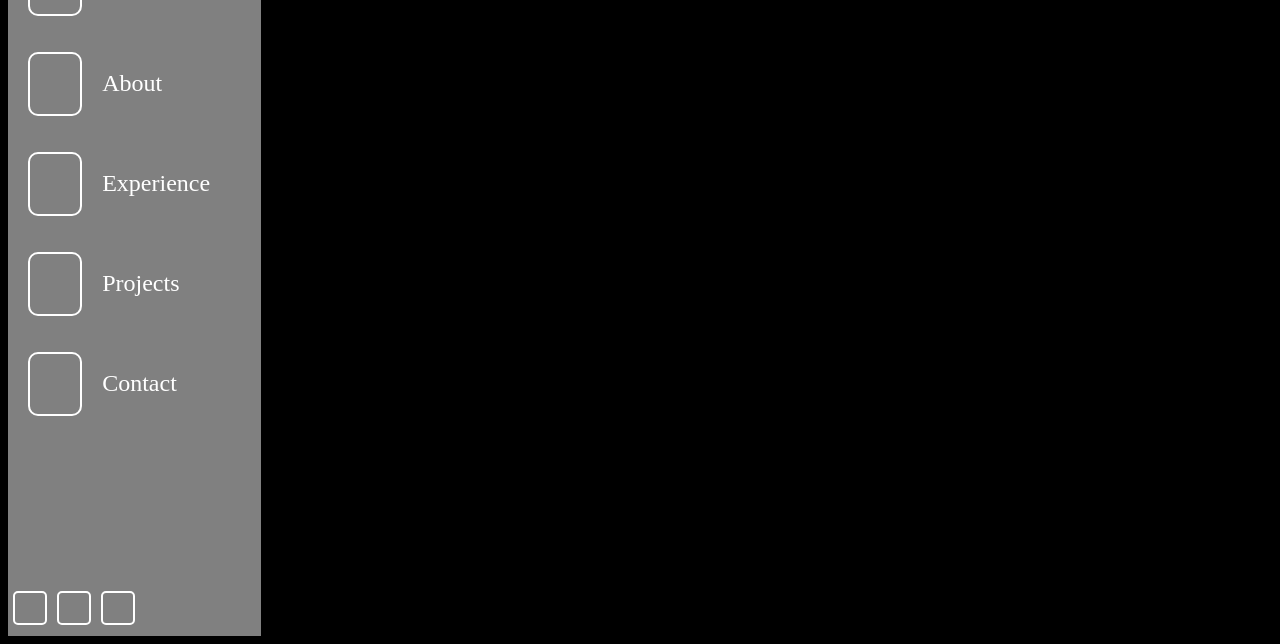
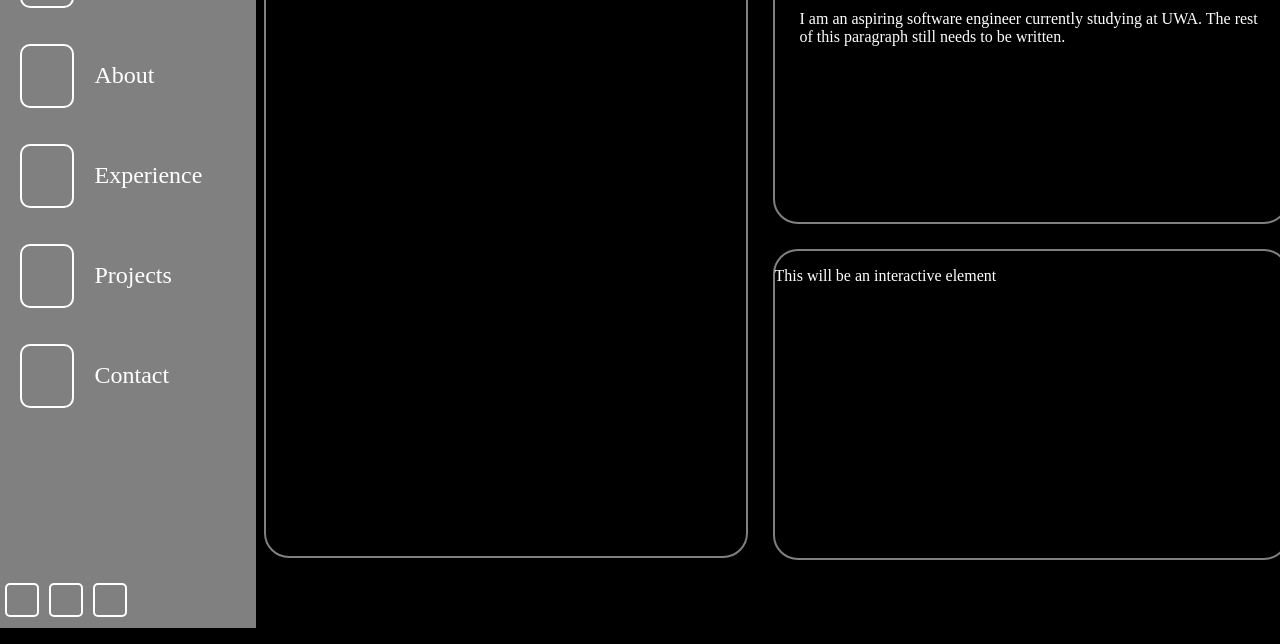
Before and after one commit to FullyChargedArch/fca-cfc-portfolio-website, a plain HTML site: page about.html in a window 1280 px wide. Shown: the part 172-816 px from the top of the page. Drawn offline with Linux system fonts and the light colour scheme.

Commit message:
fixed the navbar and added more content to the about page

```diff
--- a/about.html
+++ b/about.html
@@ -51,11 +51,15 @@
       </div>
     </div>
     <div class="aboutContent">
-      <div class="aboutTitle">
-        <h1>About Me</h1>
-      </div>
-      <div class="aboutDescription">
-        <p>I am an aspiring software engineer currently studying at UWA in Australia.</p>
+      <div class="aboutCardsContainer">
+        <div class="aboutImg"></div>
+        <div class="aboutCard">
+          <h1 class="aboutCardTitle">About Me</h1>
+          <p class="aboutCardBody">I am an aspiring software engineer currently studying at UWA. The rest of this paragraph still needs to be written.</p>
+        </div>
+        <div class="aboutCardInteractive">
+          <p>This will be an interactive element</p>
+        </div>
       </div>
     </div>
   <script src="/script.js"></script>
--- a/script.js
+++ b/script.js
@@ -1,20 +1,6 @@
 function startNavBarAnimation() {
-  let id = null;
   const element = document.getElementById("navTitle");
-  let text = element.innerHTML;
-  let textLength = text.length;
-  let i = 1;
-  clearInterval(id);
-  id = setInterval(typeText, 50);
-  function typeText() {
-    element.innerHTML = text.substr(0, i);
-    if (i == textLength){
-      clearInterval(id);
-      underscoreAnimation(); }
-    else {
-      i++;
-    }
-  }
+  typeOutText(element.innerHTML);
 }
 
 function typeOutText(text) {
@@ -87,7 +73,7 @@ function homeDVDAnimation() {
   const element = document.getElementById("titleCard");
   let x = 0; //container.offsetWidth * 0.5 - element.offsetWidth * 0.5;
   let y = 0; //container.offsetHeight * 0.4;
-  let xSpeed = 1.25;
+  let xSpeed = 1;
   let ySpeed = 1;
   clearInterval(id);
   id = setInterval(frame, 5);
--- a/styles.css
+++ b/styles.css
@@ -9,11 +9,13 @@ body {
   display: flex;
   flex-direction: column;
   align-items: flex-start;
-  width: 20%;
-  max-width: 400px;
+  width: 20vw;
   height: 100vh;
   background-color: gray;
-  position: relative;
+  /*position: relative; */
+  position: fixed;
+  top: 0%;
+  left: 0%;
 }
 .navBarLinks {
   display: flex;
@@ -92,9 +94,10 @@ body {
 .homeContent {
   display: flex;
   flex-direction: column;
-  min-width: 80vw;
-  max-width: 100vw;
+  width: 80vw;
   height: 100vh;
+  position: fixed;
+  left: 20vw;
 }
 .titleCard {
   position: relative;
@@ -114,13 +117,64 @@ body {
   line-height: 0px;
 }
 
+.aboutContent {
+  display: flex;
+  flex-direction: column;
+  justify-content: center;
+  align-items: center;
+  width: 80vw;
+  position: relative;
+  left: 20vw;
+}
+.aboutCardsContainer {
+  display:flex;
+  flex-direction: column;
+  flex-wrap: wrap;
+  align-content: center;
+  justify-content: center;
+  gap: 25px;
+  width: 100%;
+  height: 100vh;
+}
+.aboutImg {
+  height: 80vh;
+  width: 60vh;
+  border: 2px solid gray;
+  border-radius: 25px;
+}
+.aboutCard {
+  display: flex;
+  flex-direction: column;
+  height: calc(40vh - 12.5px);
+  width: calc(40vw - 50px);
+  border: 2px solid gray;
+  border-radius: 25px;
+  padding: 0px 25px;
+ }
+.aboutCardInteractive {
+  height: calc(40vh - 12.5px);
+  width: 40vw;
+  border: 2px solid gray;
+  border-radius: 25px;
+
+}
+.aboutCardTitle {
+  align-self: center;
+}
+.aboutCardBody {
+
+}
+
 .experienceContent{
   display: flex;
   flex-direction: column-reverse;
   flex-wrap: wrap;
   align-items: center;
-  width: 80%;
+  width: 80vw;
+  position: relative;
+  left: 20vw;
 }
+
 .experienceCard {
   display: flex;
   flex-direction: row;
```
